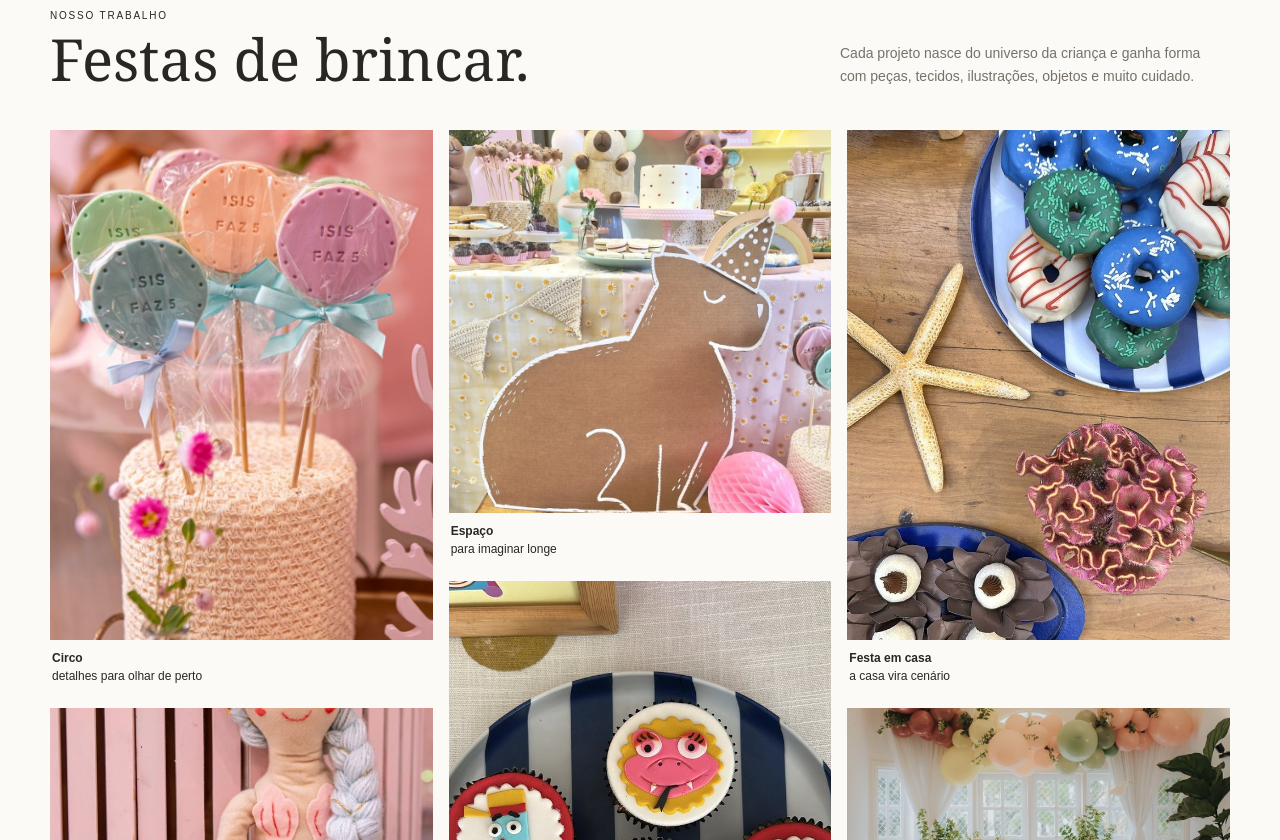
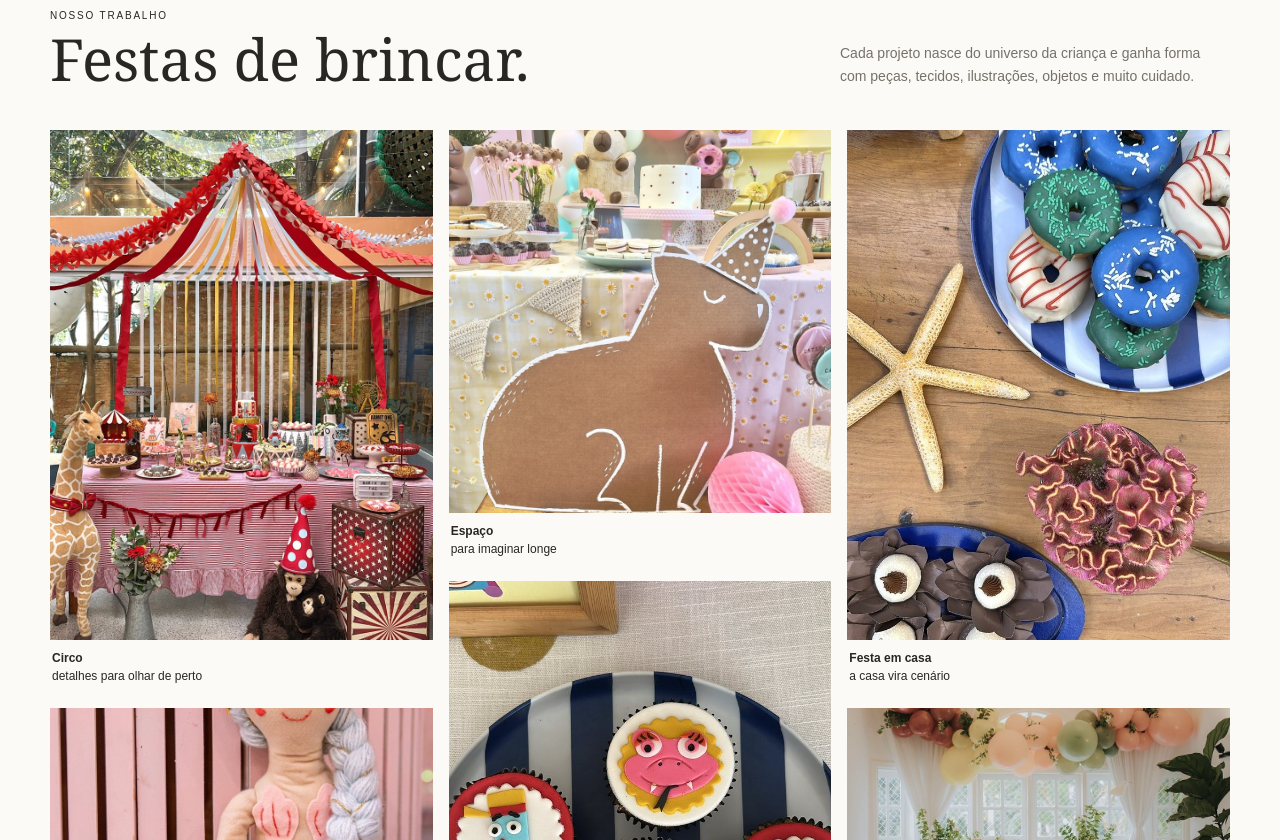
Before and after one commit to vgdysgf72v-ops/site-festa-de-brincar, a website: page index.html in a window 1280 px wide. Shown: the part 700-1540 px from the top of the page. Drawn offline with Linux system fonts and the light colour scheme.

Commit message:
Usa foto do circo em alta resolução no site

```diff
--- a/index.html
+++ b/index.html
@@ -653,7 +653,7 @@ ilustrações, objetos e muito cuidado.
 
 <div class="pin">
 
-<div class="foto has-img"><img src="assets/uploads/bolo-sereia.jpg" data-fallback="assets/circo-small.webp" onerror="if(!this.dataset.fallbackUsed){this.dataset.fallbackUsed='1';this.src=this.dataset.fallback;}" alt="Detalhe de festa da Festa de Brincar"></div>
+<div class="foto has-img"><img src="assets/uploads/circo-novo.jpg" data-fallback="assets/circo-small.webp" onerror="if(!this.dataset.fallbackUsed){this.dataset.fallbackUsed='1';this.src=this.dataset.fallback;}" alt="Festa infantil com tema circo da Festa de Brincar"></div>
 
 <div class="legenda">
 <strong>Circo</strong><br>
```
